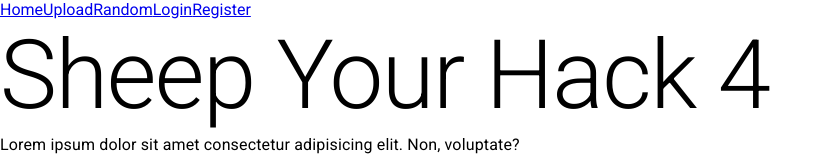
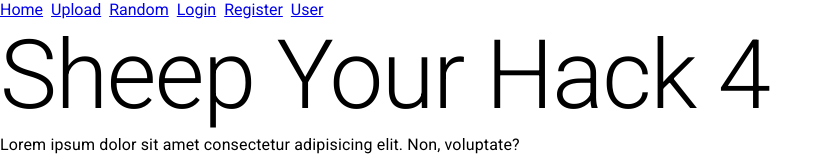
Before and after one commit to Truly-Depressed-Developers/progresso-client, a React (Create React App) app: page / in a window 1280 px wide. Shown: the top 160 px of the page, without its empty margins (0-832 px from the left). Built offline with nearby package versions, Linux system fonts and the light colour scheme.

Commit message:
Merge conflict; stash; remove ad banner

```diff
--- a/src/App.scss
+++ b/src/App.scss
@@ -0,0 +1,3 @@
+nav>*:not(:last-child) {
+    margin-right: 8px;
+}
--- a/src/App.tsx
+++ b/src/App.tsx
@@ -9,6 +9,7 @@
 import { Login } from './pages/Login';
 import { Register } from './pages/Register';
 import { Upload } from './pages/Upload';
+import { User } from './pages/User';
 
 function Inside() {
     return (
@@ -19,11 +20,13 @@
                 <Link to="/random">Random</Link>
                 <Link to="/login">Login</Link>
                 <Link to="/register">Register</Link>
+                <Link to="/user/1">User</Link>
             </nav>
 
             <Routes>
                 <Route path='/' element={<Home />} />
                 <Route path="/upload" element={<Upload />} />
+                <Route path="/user/:id" element={<User />} />
                 <Route path='*' element={<NotFound />} />
                 <Route path='/login' element={<Login />} />
                 <Route path='/register' element={<Register />} />
```
Also changed, not shown: src/components/AdBanner/AdBanner.tsx (deleted, +0 -21 lines), src/components/AdBanner/AdBanner.scss (deleted).
